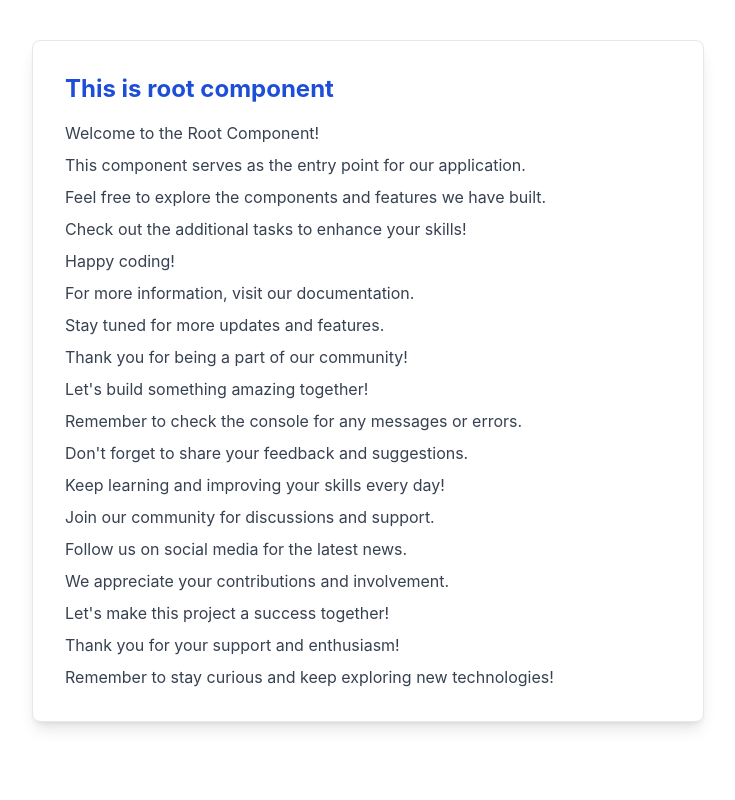
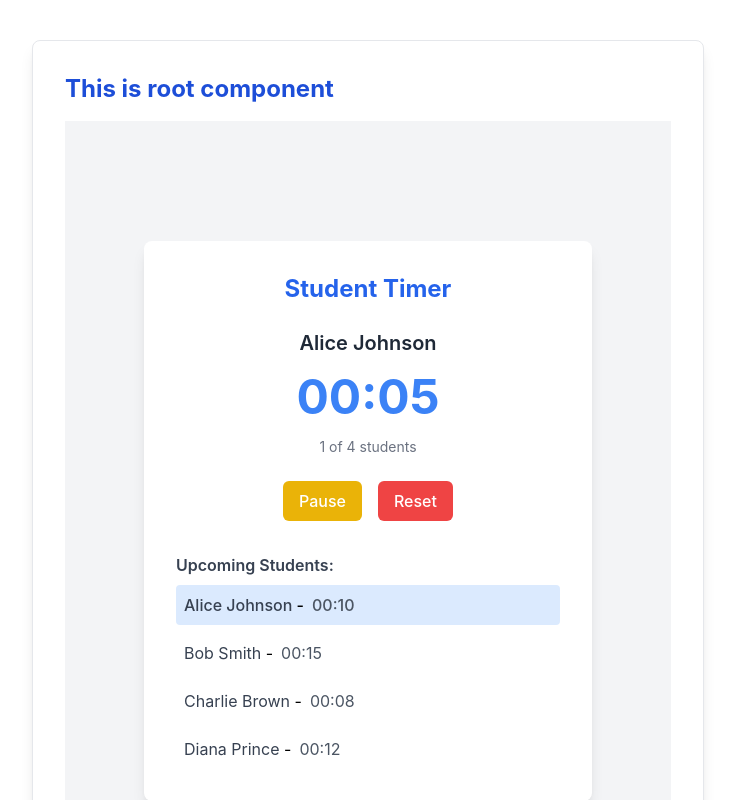
Before and after one commit to almubin78/student-study-tracking, a React (Create React App) app: page / in a window 1280 px wide. Shown: the top 800 px of the page, without its empty margins (272-1007 px from the left). Built offline with nearby package versions, Linux system fonts and the light colour scheme.

Commit message:
another stylish componet for timer app

```diff
--- a/src/components/ErrorElement.js
+++ b/src/components/ErrorElement.js
@@ -1,4 +1,5 @@
-import React from 'react';
+import { Link } from "react-router-dom";
+
 
 const ErrorElement = () => {
     return (
@@ -6,6 +7,10 @@ const ErrorElement = () => {
             <span className="text-4xl mb-2 text-red-500">⚠️</span>
             <h2 className="text-xl font-semibold text-red-700 mb-1">Something went wrong</h2>
             <p className="text-red-600">Oops! Please try again later.</p>
+            <Link to="/" className="mt-4 text-blue-500 hover:underline">
+                Go back to Home Page
+            </Link>
+
         </div>
     );
 };
--- a/src/components/Root.js
+++ b/src/components/Root.js
@@ -1,29 +1,11 @@
 import React from 'react';
+import StudentTimerApp from './StudentTimer/StudentTimerApp';
 
 const Root = () => {
     return (
         <div className="max-w-2xl mx-auto mt-10 p-8 bg-white rounded-lg shadow-lg border border-gray-200">
             <h1 className="text-2xl font-bold mb-4 text-blue-700">This is root component</h1>
-            <ul className="space-y-2 text-gray-700">
-                <li><p>Welcome to the Root Component!</p></li>
-                <li><p>This component serves as the entry point for our application.</p></li>
-                <li><p>Feel free to explore the components and features we have built.</p></li>
-                <li><p>Check out the additional tasks to enhance your skills!</p></li>
-                <li><p>Happy coding!</p></li>
-                <li><p>For more information, visit our documentation.</p></li>
-                <li><p>Stay tuned for more updates and features.</p></li>
-                <li><p>Thank you for being a part of our community!</p></li>
-                <li><p>Let's build something amazing together!</p></li>
-                <li><p>Remember to check the console for any messages or errors.</p></li>
-                <li><p>Don't forget to share your feedback and suggestions.</p></li>
-                <li><p>Keep learning and improving your skills every day!</p></li>
-                <li><p>Join our community for discussions and support.</p></li>
-                <li><p>Follow us on social media for the latest news.</p></li>
-                <li><p>We appreciate your contributions and involvement.</p></li>
-                <li><p>Let's make this project a success together!</p></li>
-                <li><p>Thank you for your support and enthusiasm!</p></li>
-                <li><p>Remember to stay curious and keep exploring new technologies!</p></li>
-            </ul>
+            <StudentTimerApp/>
         </div>
     );
 };
--- /dev/null
+++ b/src/components/StudentTimer/StudentTimerApp.js
@@ -0,0 +1,101 @@
+import React, { useState, useEffect } from 'react';
+
+const StudentTimerApp = () => {
+  // Sample student data with their allocated time in seconds
+  const studentsData = [
+    { id: 1, name: 'Alice Johnson', time: 10 },
+    { id: 2, name: 'Bob Smith', time: 15 },
+    { id: 3, name: 'Charlie Brown', time: 8 },
+    { id: 4, name: 'Diana Prince', time: 12 },
+  ];
+
+  const [students, setStudents] = useState(studentsData);
+  const [currentStudentIndex, setCurrentStudentIndex] = useState(0);
+  const [timeLeft, setTimeLeft] = useState(studentsData[0].time);
+  const [isRunning, setIsRunning] = useState(true);
+
+  useEffect(() => {
+    let timer;
+
+    if (isRunning && timeLeft > 0) {
+      timer = setInterval(() => {
+        setTimeLeft(prevTime => prevTime - 1);
+      }, 1000);
+    } else if (timeLeft === 0) {
+      // Move to next student when timer reaches 0
+      const nextIndex = (currentStudentIndex + 1) % students.length;
+      setCurrentStudentIndex(nextIndex);
+      setTimeLeft(students[nextIndex].time);
+    }
+
+    return () => clearInterval(timer);
+  }, [timeLeft, isRunning, currentStudentIndex, students.length]);
+
+  const handlePauseResume = () => {
+    setIsRunning(prev => !prev);
+  };
+
+  const handleReset = () => {
+    setIsRunning(false);
+    setCurrentStudentIndex(0);
+    setTimeLeft(students[0].time);
+  };
+
+  const formatTime = (seconds) => {
+    const mins = Math.floor(seconds / 60);
+    const secs = seconds % 60;
+    return `${mins.toString().padStart(2, '0')}:${secs.toString().padStart(2, '0')}`;
+  };
+
+  return (
+    <div className="min-h-screen bg-gray-100 flex flex-col items-center justify-center p-4">
+      <div className="bg-white rounded-lg shadow-lg p-8 w-full max-w-md">
+        <h1 className="text-2xl font-bold text-center text-blue-600 mb-6">Student Timer</h1>
+
+        <div className="mb-6">
+          <h2 className="text-xl font-semibold text-center text-gray-800">
+            {students[currentStudentIndex].name}
+          </h2>
+          <div className="text-5xl font-bold text-center my-4 text-blue-500">
+            {formatTime(timeLeft)}
+          </div>
+          <div className="text-sm text-gray-500 text-center">
+            {currentStudentIndex + 1} of {students.length} students
+          </div>
+        </div>
+
+        <div className="flex justify-center space-x-4">
+          <button
+            onClick={handlePauseResume}
+            className={`px-4 py-2 rounded-md font-medium ${isRunning ? 'bg-yellow-500 hover:bg-yellow-600' : 'bg-green-500 hover:bg-green-600'} text-white`}
+          >
+            {isRunning ? 'Pause' : 'Resume'}
+          </button>
+          <button
+            onClick={handleReset}
+            className="px-4 py-2 bg-red-500 hover:bg-red-600 text-white rounded-md font-medium"
+          >
+            Reset
+          </button>
+        </div>
+
+        <div className="mt-8">
+          <h3 className="font-semibold text-gray-700 mb-2">Upcoming Students:</h3>
+          <ul className="space-y-2">
+            {students.map((student, index) => (
+              <li
+                key={student.id}
+                className={`p-2 rounded ${index === currentStudentIndex ? 'bg-blue-100 font-medium' : ''}`}
+              >
+                <span className="text-gray-700">{student.name}</span> -
+                <span className="text-gray-600 ml-2">{formatTime(student.time)}</span>
+              </li>
+            ))}
+          </ul>
+        </div>
+      </div>
+    </div>
+  );
+};
+
+export default StudentTimerApp;
```
